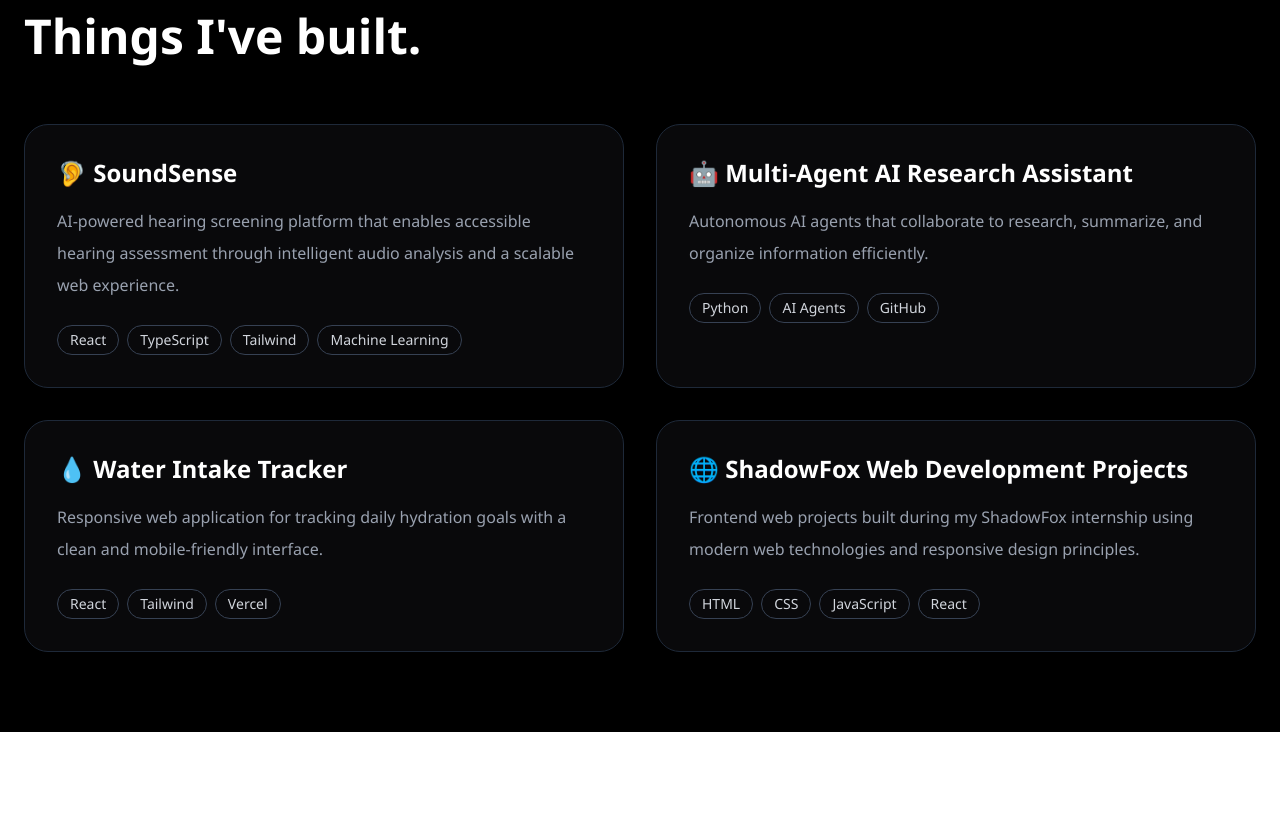
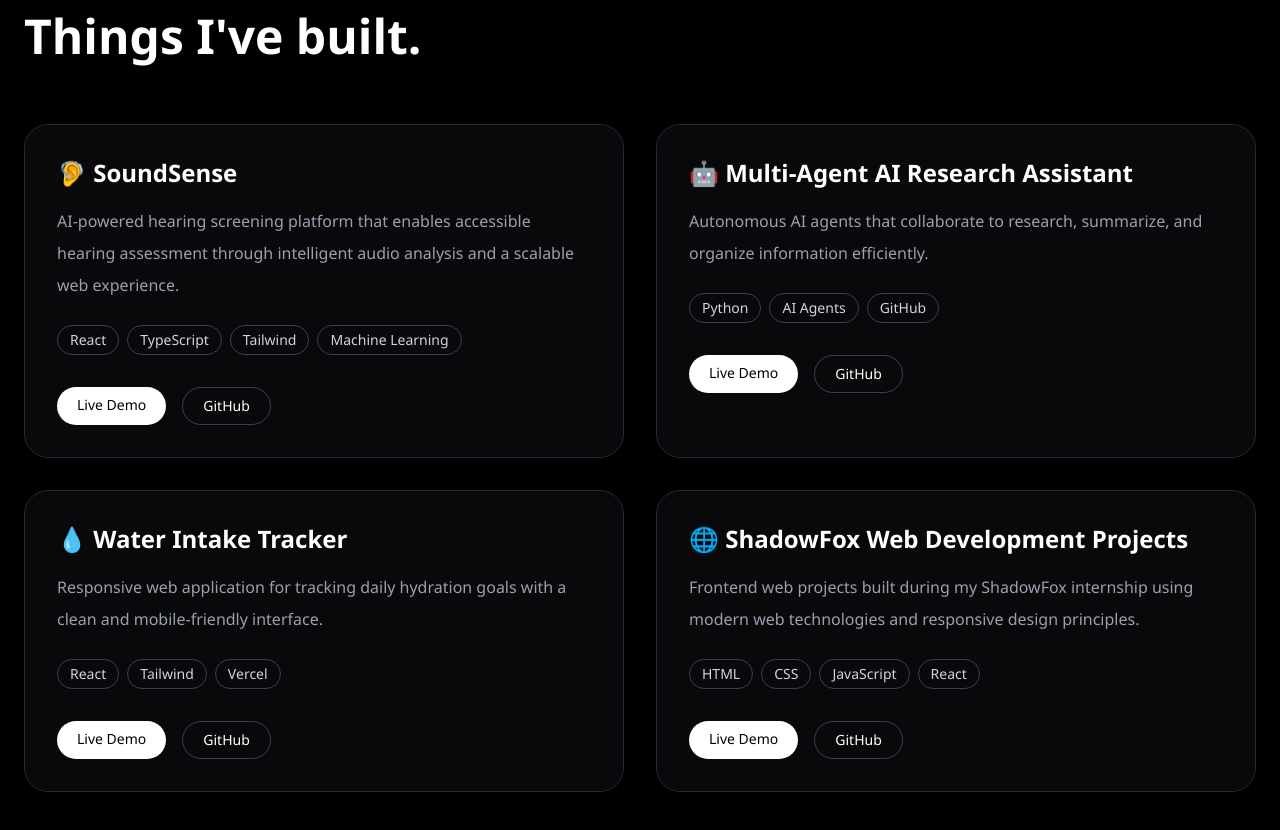
Before and after one commit to joylinmhs/portfolio, a Next.js app: page / in a window 1280 px wide. Shown: the part 1440-2270 px from the top of the page. Before the commit the page ends 2172 px from the top, so only its background shows below. Built offline with nearby package versions, Linux system fonts and the light colour scheme.

Commit message:
Updated ProjectCard.tsx

```diff
--- a/components/About.tsx
+++ b/components/About.tsx
@@ -7,7 +7,7 @@ export default function About() {
     <section id="about" className="bg-black px-6 py-20 text-white">
       <motion.div
         className="mx-auto max-w-5xl"
-        initial={{ opacity: 0, y: 40 }}
+        initial={false}
         whileInView={{ opacity: 1, y: 0 }}
         viewport={{ once: true, amount: 0.3 }}
         transition={{ duration: 0.8 }}
--- a/components/Hero.tsx
+++ b/components/Hero.tsx
@@ -12,7 +12,7 @@ export default function Hero() {
 
       <motion.div
         className="mx-auto flex min-h-[90vh] max-w-7xl flex-col items-center justify-center text-center"
-        initial={{ opacity: 0, y: 40 }}
+        initial={false}
         animate={{ opacity: 1, y: 0 }}
         transition={{ duration: 0.8 }}
       >
--- a/components/ProjectCard.tsx
+++ b/components/ProjectCard.tsx
@@ -10,7 +10,7 @@ export default function ProjectCard({
   technologies,
 }: ProjectCardProps) {
   return (
-    <div className="rounded-3xl border border-gray-800 bg-zinc-950 p-8 transition-all duration-300 hover:-translate-y-1 hover:border-gray-700">
+    <div className="group rounded-3xl border border-gray-800 bg-zinc-950 p-8 transition-all duration-300 hover:-translate-y-2 hover:border-gray-700 hover:shadow-2xl hover:shadow-blue-500/10">
       <h3 className="text-2xl font-semibold text-white">
         {title}
       </h3>
@@ -23,12 +23,28 @@ export default function ProjectCard({
         {technologies.map((tech) => (
           <span
             key={tech}
-            className="rounded-full border border-gray-700 px-3 py-1 text-sm text-gray-300"
+            className="rounded-full border border-gray-700 px-3 py-1 text-sm text-gray-300 transition-colors group-hover:border-gray-600 group-hover:text-white"
           >
             {tech}
           </span>
         ))}
       </div>
+
+      <div className="mt-8 flex gap-4">
+        <a
+          href="#"
+          className="rounded-full bg-white px-5 py-2 text-sm font-medium text-black transition-all duration-300 hover:scale-105 hover:shadow-lg hover:shadow-white/10"
+        >
+          Live Demo
+        </a>
+
+        <a
+          href="#"
+          className="rounded-full border border-gray-700 px-5 py-2 text-sm text-white transition-colors hover:border-white"
+        >
+          GitHub
+        </a>
+      </div>
     </div>
   );
 }
--- a/next.config.ts
+++ b/next.config.ts
@@ -1,13 +1,7 @@
 import type { NextConfig } from "next";
 
 const nextConfig: NextConfig = {
-  allowedDevOrigins: [
-    "http://localhost:3000",
-    "http://localhost:3001",
-    "http://192.168.1.8:3000",
-    "http://172.17.0.137:3000",
-    "http://172.17.0.137:3001",
-  ],
+  allowedDevOrigins: ["localhost", "172.17.0.137", "192.168.1.8"],
 };
 
 export default nextConfig;
```
